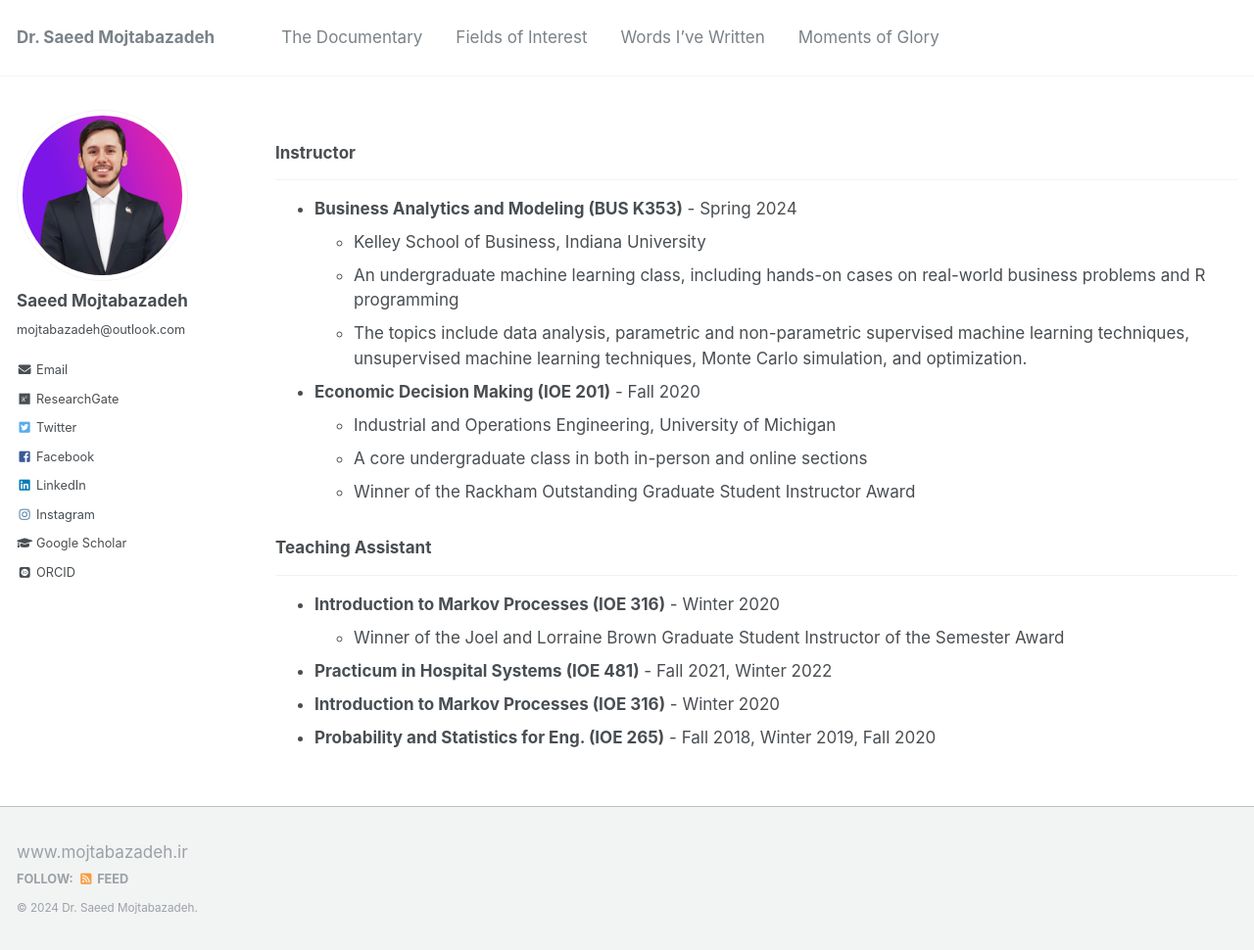
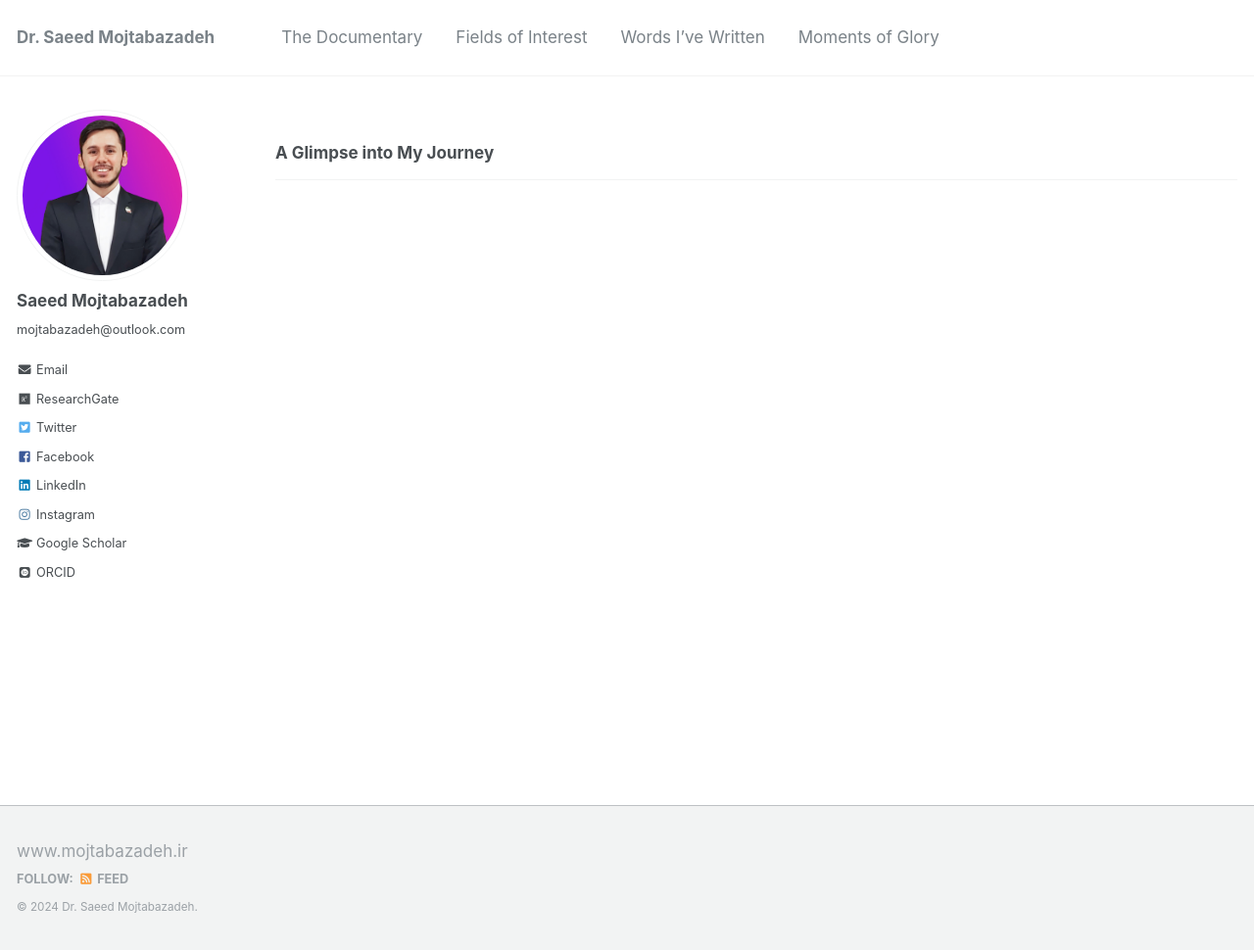
Before and after one commit to mojtabazadeh/mojtabazadeh.github.io, a Jekyll site: the page built from _pages/teaching.md, in a window 1280 px wide and 970 px high. Shown: the whole window at 98% size. Built offline with Jekyll 4.4.1, drawn with Linux system fonts in a browser that asks for light colours; some web fonts are replaced.

Commit message:
Update teaching.md

```diff
--- a/_pages/teaching.md
+++ b/_pages/teaching.md
@@ -1,26 +1,9 @@
 ---
 layout: archive
 title: ""
-permalink: /teaching/
+permalink: /documentary/
 author_profile: true
 ---
 
-### **Instructor**
+### **A Glimpse into My Journey**
 ___
-* **Business Analytics and Modeling (BUS K353)** - Spring 2024
-  * Kelley School of Business, Indiana University
-  * An undergraduate machine learning class, including hands-on cases on real-world business problems and R programming
-  * The topics include data analysis, parametric and non-parametric supervised machine learning techniques, unsupervised machine learning techniques, Monte Carlo simulation, and optimization.
-
-* **Economic Decision Making (IOE 201)** - Fall 2020
-  * Industrial and Operations Engineering, University of Michigan
-  * A core undergraduate class in both in-person and online sections
-  * Winner of the Rackham Outstanding Graduate Student Instructor Award
-
-### **Teaching Assistant**
-___
-  * **Introduction to Markov Processes (IOE 316)** - Winter 2020
-    * <span style="color:#black"> Winner of the Joel and Lorraine Brown Graduate Student Instructor of the Semester Award </span>
-  * **Practicum in Hospital Systems (IOE 481)** - Fall 2021, Winter 2022
-  * **Introduction to Markov Processes (IOE 316)** - Winter 2020
-  * **Probability and Statistics for Eng. (IOE 265)** - Fall 2018, Winter 2019, Fall 2020
```
